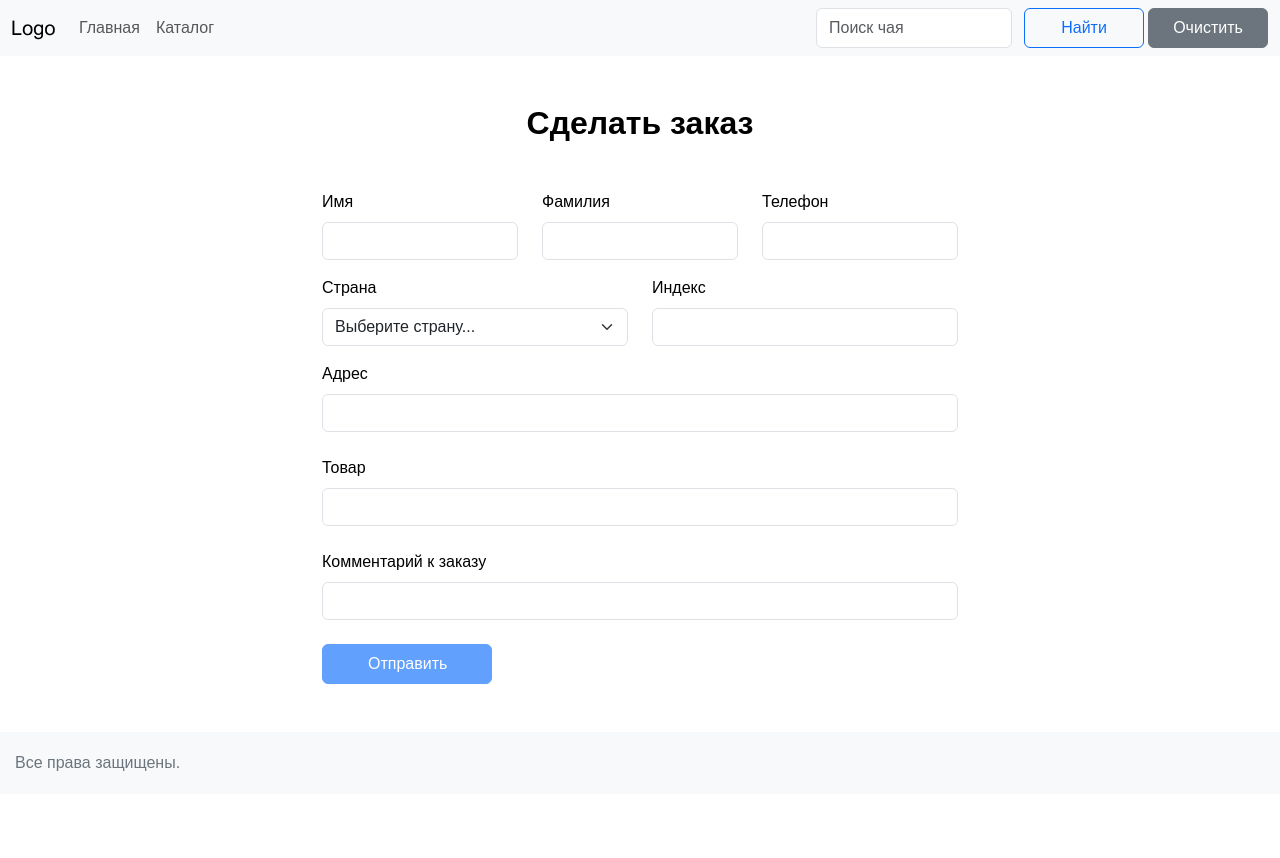
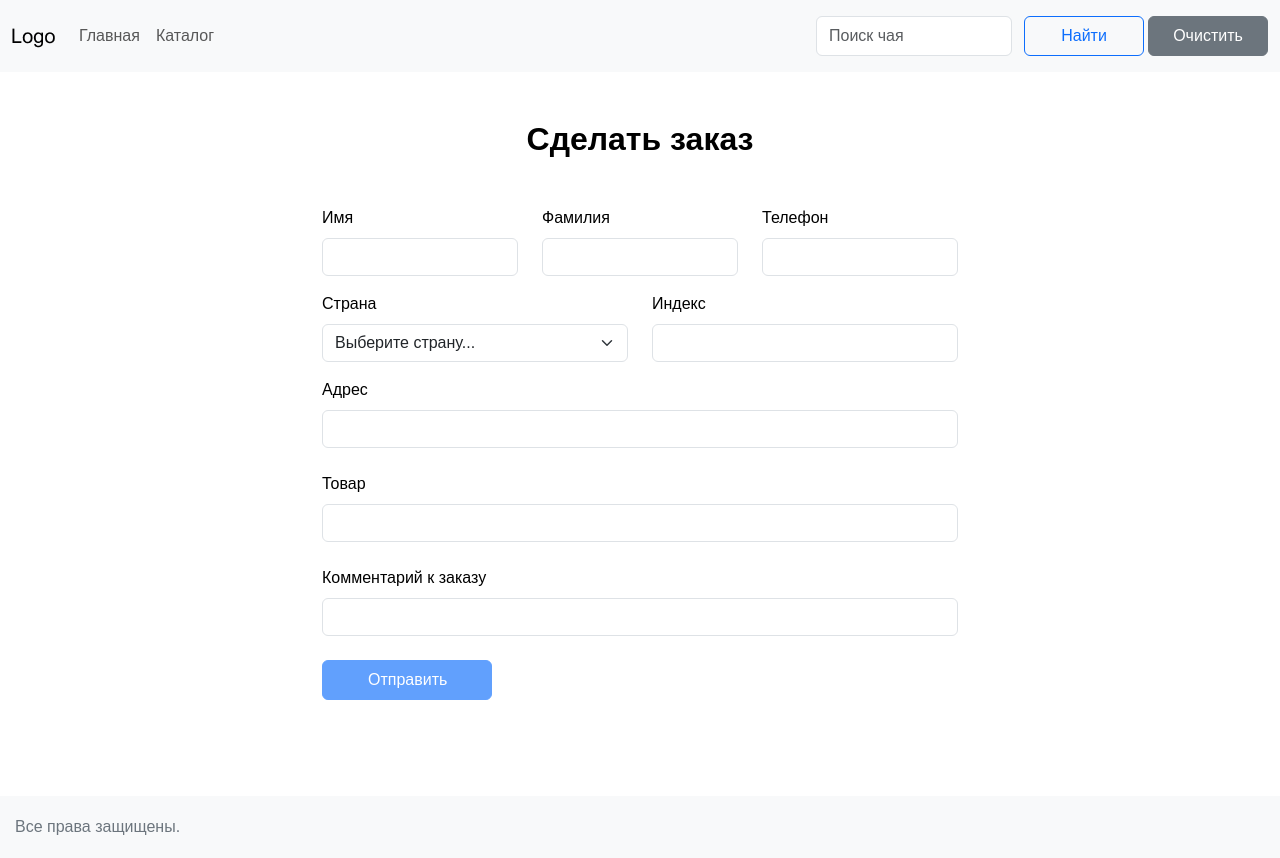
Before and after one commit to leramalkevich/teaApp, an Angular app: page /order in a window 1280 px wide. Before the commit the page ends 800 px from the top, so only its background shows below. Built offline with nearby package versions, Linux system fonts and the light colour scheme.

Commit message:
post-request's been made in service file

```diff
--- a/src/app/app.component.scss
+++ b/src/app/app.component.scss
@@ -0,0 +1,7 @@
+router-outlet {
+  flex: 1 0 auto;
+}
+
+footer-component {
+  flex: 0 0 auto;
+}
--- a/src/app/components/common/header/header.component.html
+++ b/src/app/components/common/header/header.component.html
@@ -1,6 +1,6 @@
 <header class="header bg-light sticky-top">
   <div class="">
-    <nav class="navbar navbar-expand-lg navbar-light py-2 bg-light text-sm-center d-flex justify-content-between align-items-center">
+    <nav class="navbar navbar-expand-lg navbar-light py-3 bg-light text-sm-center d-flex justify-content-between align-items-center">
       <div class="container-fluid">
         <a class="navbar-brand logo" routerLink="">
           <img src="assets/images/logo.png" alt="Logo">
--- a/src/app/components/pages/order/order.component.html
+++ b/src/app/components/pages/order/order.component.html
@@ -7,7 +7,7 @@
     </div>
 
     <form novalidate
-          class="form d-md-flex flex-md-column justify-content-md-center mx-auto mb-5 clientOrder needs-validation"
+          class="form d-md-flex flex-md-column justify-content-md-center mx-auto mb-5 clientOrder needs-validation pb-5"
           id="orderForm" [formGroup]="formValues" (ngSubmit)="handleSubmit()">
       <div class="form-group full-name d-md-flex flex-md-row justify-content-md-between mb-3">
         <div class="full-name-item justify-content-sm-center col-md-4">
@@ -47,10 +47,7 @@
               Введите свой номер телефона
             </div>
             <div class="invalid-feedback" *ngIf="formValues.get('phone')?.errors?.['phone']">
-              Например, +375291112233
-            </div>
-            <div class="invalid-feedback" *ngIf="formValues.get('phone')?.errors?.['noPlusPhone']">
-              Например, 80291112233
+              Доступны следующие форматы +375291112233 либо 80291112233
             </div>
           </div>
         </div>
--- a/src/app/components/pages/order/order.component.ts
+++ b/src/app/components/pages/order/order.component.ts
@@ -4,6 +4,7 @@ import {Subscription} from 'rxjs';
 import {FormBuilder, Validators} from '@angular/forms';
 import {HttpClient} from '@angular/common/http';
 import {CustomValidators} from '../../../shared/custom-validators';
+import {ProductRequestService} from '../../../services/product-request.service';
 
 declare var $: any;
 
@@ -19,8 +20,7 @@ export class OrderComponent implements OnInit, OnDestroy {
   formValues = this.fb.group({
     name: ['', [Validators.required, Validators.pattern('^[А-Яа-я ]+$')]],
     lastName: ['', [Validators.required, Validators.pattern('^[А-Яа-я ]+$')]],
-    phone: ['', [Validators.required, CustomValidators.withPlusPhoneNumberValidator, CustomValidators.noPlusPhoneNumberValidator]],
-    // phone: ['', [Validators.required, Validators.pattern('^[\+]?[0-9]{11,12}\s*$')]],
+    phone: ['', [Validators.required, CustomValidators.phoneNumberValidator]],
     country: ['', [Validators.required]],
     zip: ['', [Validators.required, Validators.pattern('^[0-9]{6}$'), Validators.maxLength(6)]],
     product: [''],
@@ -31,7 +31,7 @@ export class OrderComponent implements OnInit, OnDestroy {
   private subscriptionOrder: Subscription | null = null;
   private productToOder: HTMLInputElement | null = null;
 
-  constructor(private activatedRoute: ActivatedRoute, private http: HttpClient) {
+  constructor(private activatedRoute: ActivatedRoute, private http: HttpClient, private productRequest:ProductRequestService) {
   }
 
   ngOnInit() {
@@ -53,7 +53,7 @@ export class OrderComponent implements OnInit, OnDestroy {
   }
 
   public handleSubmit() {
-    const data = {
+    this.subscriptionOrder = this.productRequest.makeAnOrder({
       name: this.formValues.value.name,
       last_name: this.formValues.value.lastName,
       phone: this.formValues.value.phone,
@@ -62,11 +62,10 @@ export class OrderComponent implements OnInit, OnDestroy {
       product: this.productToOder,
       address: this.formValues.value.address,
       comment: this.formValues.value.comment
-    }
-    this.subscriptionOrder = this.http.post<{ success: number, message?: string }>('https://testologia.ru/order-tea', data)
-      .subscribe(response => {
+    })
+      .subscribe(response=>{
         if (response.success === 1) {
-          // alert('ОК');
+          //       // alert('ОК');
                 const formElement = $("#orderForm");
                 const title = $("#orderTitle");
                 if (formElement && title) {
@@ -91,7 +90,7 @@ export class OrderComponent implements OnInit, OnDestroy {
   }
 
   public numbersOnly(event: KeyboardEvent): void {
-    let allowedToEnter = ['Backspace', 'Tab', 'End', 'Home', 'ArrowLeft', 'ArrowRight', 'Delete'];
+    let allowedToEnter = ['Backspace', 'Tab', 'End', 'Home', 'ArrowLeft', 'ArrowRight', 'Delete', '+'];
     if (allowedToEnter.includes(event.key) || event.key?.match(/\d+$/g)) {
       return;
     } else {
@@ -107,5 +106,4 @@ export class OrderComponent implements OnInit, OnDestroy {
     //   event.preventDefault();
     // }
   }
-
 }
--- a/src/app/components/pages/product-cards/product-cards.component.html
+++ b/src/app/components/pages/product-cards/product-cards.component.html
@@ -1,8 +1,8 @@
 <section class="products text-black">
-  <div class="container h-auto">
+  <div class="container">
     <h3 class="my-sm-5 fw-bold fs-2 text-center" #title>Наши чайные коллекции</h3>
     <div
-      class="product-items d-flex flex-row justify-content-sm-center justify-content-lg-between align-items-sm-center flex-wrap">
+      class="product-items d-flex flex-row justify-content-sm-center justify-content-lg-between align-items-sm-center pb-5 flex-wrap mb-5">
       <cardComponent *ngFor="let product of products" [product]="product"></cardComponent>
     </div>
     <div class="loader-bg d-flex justify-content-center align-items-center w-100 h-100 position-fixed top-0 bg-black bg-opacity-50"
--- a/src/app/components/pages/product-cards/product-cards.component.scss
+++ b/src/app/components/pages/product-cards/product-cards.component.scss
@@ -1,3 +1,6 @@
+product-cards{
+  flex: 1 0 auto;
+}
 .loader-bg {
   left: 0;
 }
--- a/src/app/components/pages/product-page/product-page.component.html
+++ b/src/app/components/pages/product-page/product-page.component.html
@@ -1,7 +1,7 @@
 <section class="products">
   <div class="container">
     <h2 class="product-title mt-3 mb-3 text-center mx-4 fw-bold fs-3">Описание чая</h2>
-    <div class="product-item border rounded-1 mb-4 mx-auto">
+    <div class="product-item border rounded-1 mb-5 mx-auto">
 
       <h5 class="product-title mt-4 mb-4 text-center mx-4 fw-bold fs-5" [title]="product.title">{{product.title}}</h5>
 
--- a/src/app/services/product-request.service.ts
+++ b/src/app/services/product-request.service.ts
@@ -28,4 +28,8 @@ export class ProductRequestService {
   searchProducts(value:string):Observable<ProductType[]>{
     return this.http.get<ProductType[]>('https://testologia.ru/tea?search=' + value)
   }
+
+  makeAnOrder(data: {}) {
+    return this.http.post<{success:number, message?:string}>('https://testologia.ru/order-tea', data);
+  }
 }
--- a/src/app/shared/custom-validators.ts
+++ b/src/app/shared/custom-validators.ts
@@ -1,12 +1,8 @@
 import {AbstractControl, ValidationErrors} from '@angular/forms';
 
 export class CustomValidators {
-  static withPlusPhoneNumberValidator(control:AbstractControl):ValidationErrors|null{
-    const result = /\+[0-9]{12}\s*$/.test(control.value);
+  static phoneNumberValidator(control:AbstractControl):ValidationErrors|null{
+    const result = /^(\+\d{12}\s*$|\d{11}\s*$)/.test(control.value);
     return result ? null : {phone:control.value};
   }
-  static noPlusPhoneNumberValidator(control:AbstractControl):ValidationErrors|null{
-    const result = /[0-9]{11}\s*$/.test(control.value);
-    return result ? null : {noPlusPhone:control.value}
-  }
 }
--- a/src/styles.scss
+++ b/src/styles.scss
@@ -1,6 +1,16 @@
 * {
   margin: 0;
   padding: 0;
+}
+
+html, body {
+  height: 100%;
+}
+
+app-root {
+  display: flex;
+  flex-direction: column;
+  height: 100%;
 }
 
 body {
```
Lines whose indentation alone changed are shown as unchanged.
